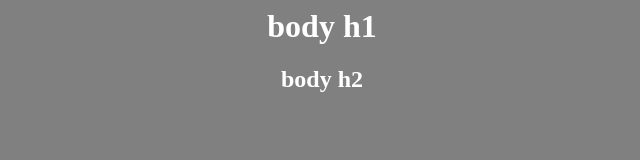
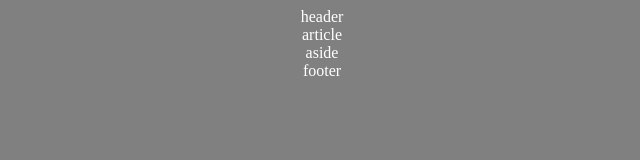
Before and after one commit to algorithm-planet/io, a plain HTML site: page index.html in a window 1280 px wide. Shown: the whole page, without its empty margins (318-958 px from the left). Drawn offline with Linux system fonts and the light colour scheme.

Commit message:
Update index.html

```diff
--- a/index.html
+++ b/index.html
@@ -5,8 +5,10 @@
   </title>
 
   <body>
-    <h1>body h1</h1>
-    <h2>body h2</h2>
+    <header>header</header>
+    <article>article</article>
+    <aside>aside</aside>
+    <footer>footer</footer>
   </body>
 
   <style>
```
